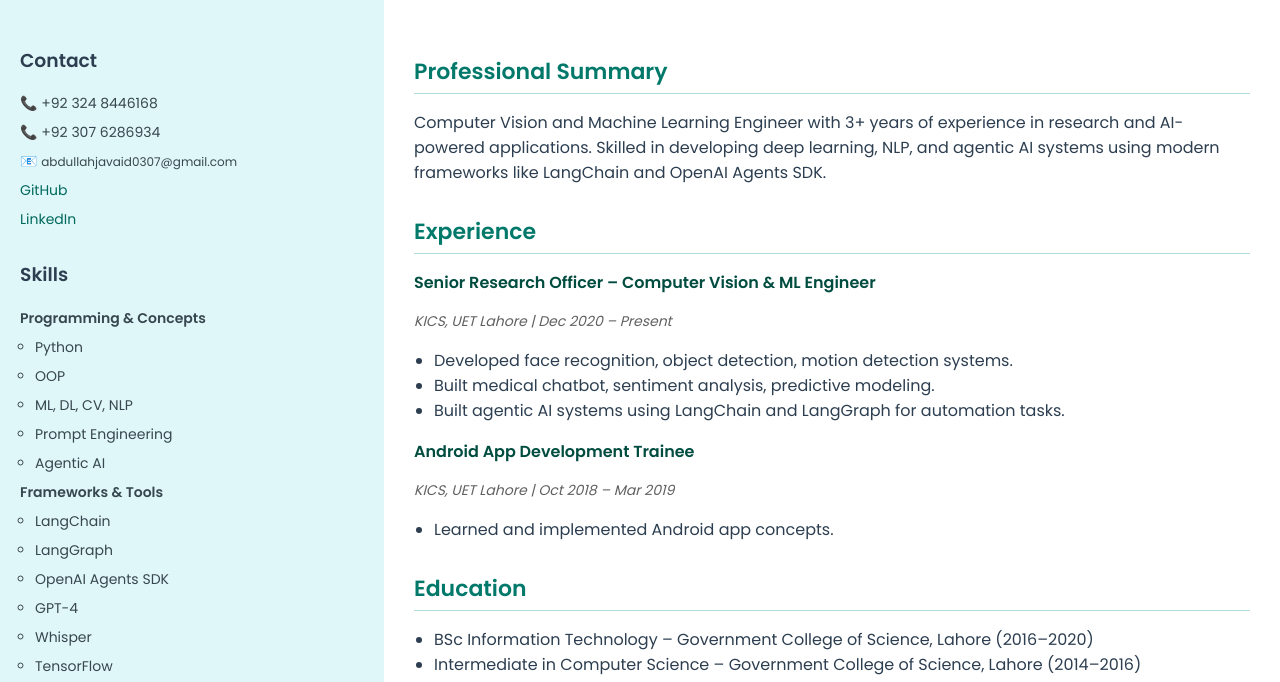
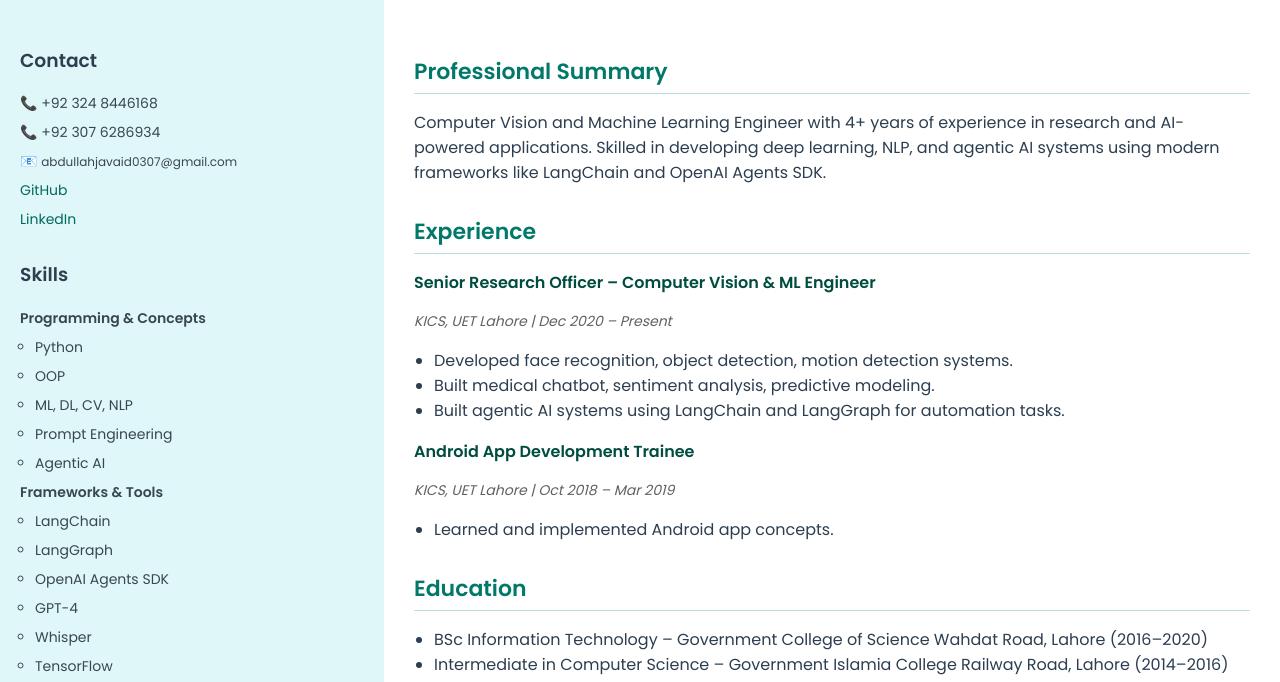
Before and after one commit to abdullah0307/CV, a plain HTML site: page Muhammad Abdullah Javaid.html in a window 1280 px wide. Shown: the part 101-783 px from the top of the page. Drawn offline with Linux system fonts and the light colour scheme.

Commit message:
Update Muhammad Abdullah Javaid.html

```diff
--- a/Muhammad Abdullah Javaid.html
+++ b/Muhammad Abdullah Javaid.html
@@ -161,7 +161,7 @@
     <div class="main">
       <div class="section">
         <h2>Professional Summary</h2>
-        <p>Computer Vision and Machine Learning Engineer with 3+ years of experience in research and AI-powered applications. Skilled in developing deep learning, NLP, and agentic AI systems using modern frameworks like LangChain and OpenAI Agents SDK.</p>
+        <p>Computer Vision and Machine Learning Engineer with 4+ years of experience in research and AI-powered applications. Skilled in developing deep learning, NLP, and agentic AI systems using modern frameworks like LangChain and OpenAI Agents SDK.</p>
       </div>
       <div class="section">
         <h2>Experience</h2>
@@ -181,8 +181,8 @@
       <div class="section">
         <h2>Education</h2>
         <ul>
-          <li>BSc Information Technology – Government College of Science, Lahore (2016–2020)</li>
-          <li>Intermediate in Computer Science – Government College of Science, Lahore (2014–2016)</li>
+          <li>BSc Information Technology – Government College of Science Wahdat Road, Lahore (2016–2020)</li>
+          <li>Intermediate in Computer Science – Government Islamia College Railway Road, Lahore (2014–2016)</li>
         </ul>
       </div>
       <div class="section">
```
Lines whose indentation alone changed are shown as unchanged.
